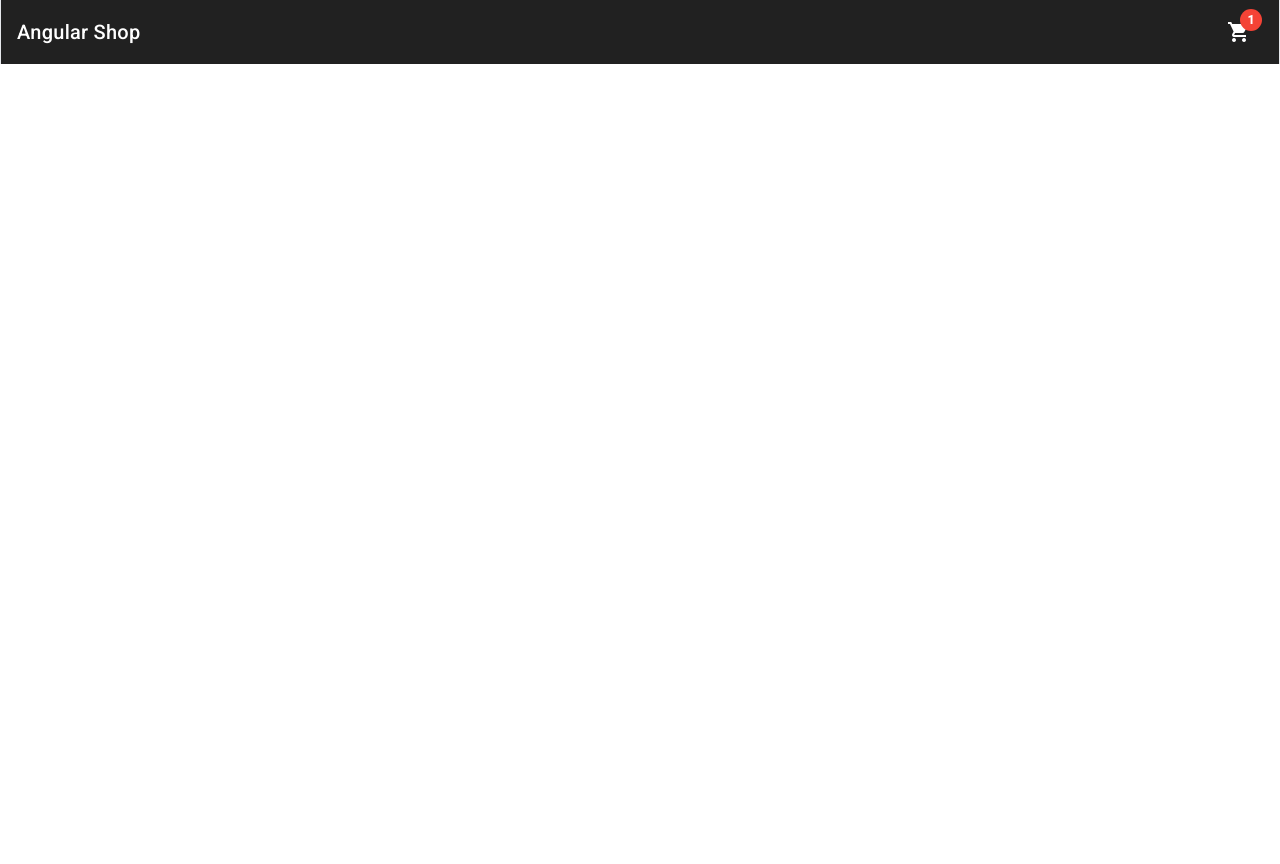
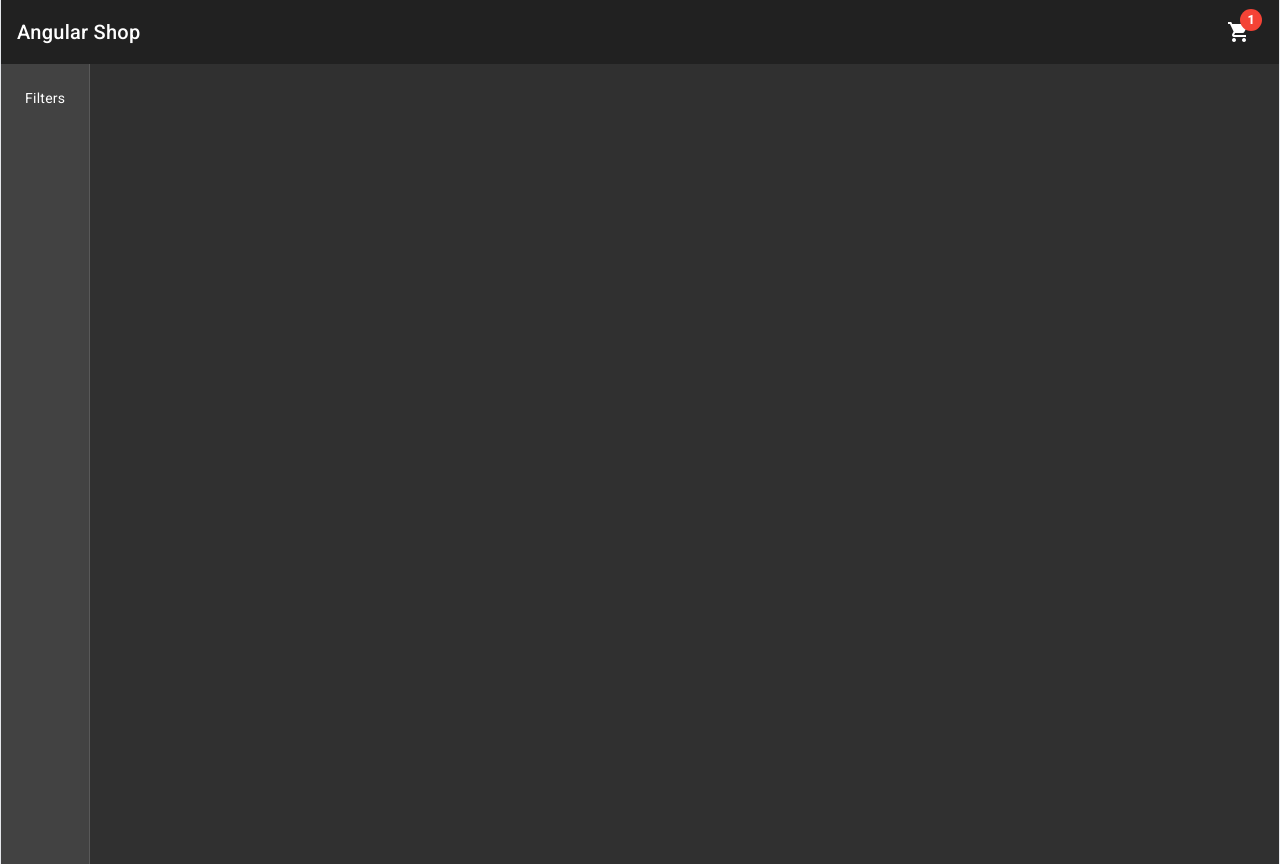
Before and after one commit to F-Dreiling/shop, an Angular app: page / in a window 1280 px wide. Before the commit the page ends 800 px from the top, so only its background shows below. Built offline with nearby package versions, Linux system fonts and the light colour scheme.

Commit message:
Home update

```diff
--- a/src/app/components/header/header.component.html
+++ b/src/app/components/header/header.component.html
@@ -1,5 +1,5 @@
-<mat-toolbar class="max-w-8xl mx-auto border-x justify-between">
-    <a routerLink="home">Angular Shop</a>
+<mat-toolbar class="max-w-7xl border-x justify-between">
+    <a routerLink="">Angular Shop</a>
     <button mat-icon-button [matMenuTriggerFor]="menu">
         <mat-icon [matBadge]="1" matBadgeColor="warn">shopping_cart</mat-icon>
     </button>
--- a/src/app/components/header/header.component.ts
+++ b/src/app/components/header/header.component.ts
@@ -3,7 +3,7 @@ import { Component } from '@angular/core';
 @Component({
   selector: 'app-header',
   templateUrl: './header.component.html',
-  styles: ``
+  styles: `.mat-toolbar { margin-inline: auto; }`
 })
 export class HeaderComponent {
 
--- a/src/app/pages/home/home.component.html
+++ b/src/app/pages/home/home.component.html
@@ -0,0 +1,8 @@
+<mat-drawer-container [autosize]="true" class="min-h-full max-w-7xl mx-auto border-x">
+    <mat-drawer mode="side" class="p-6" opened>
+        <div>Filters</div>
+    </mat-drawer>
+    <mat-drawer-content class="p-6">
+
+    </mat-drawer-content>
+</mat-drawer-container>
--- a/src/styles.css
+++ b/src/styles.css
@@ -5,4 +5,4 @@
 @tailwind utilities;
 
 html, body { height: 100%; }
-body { margin: 0; font-family: Roboto, "Helvetica Neue", sans-serif; }
+body { margin: 0; font-family: Roboto, "Helvetica Neue", sans-serif; background-color: darkred; }
```
